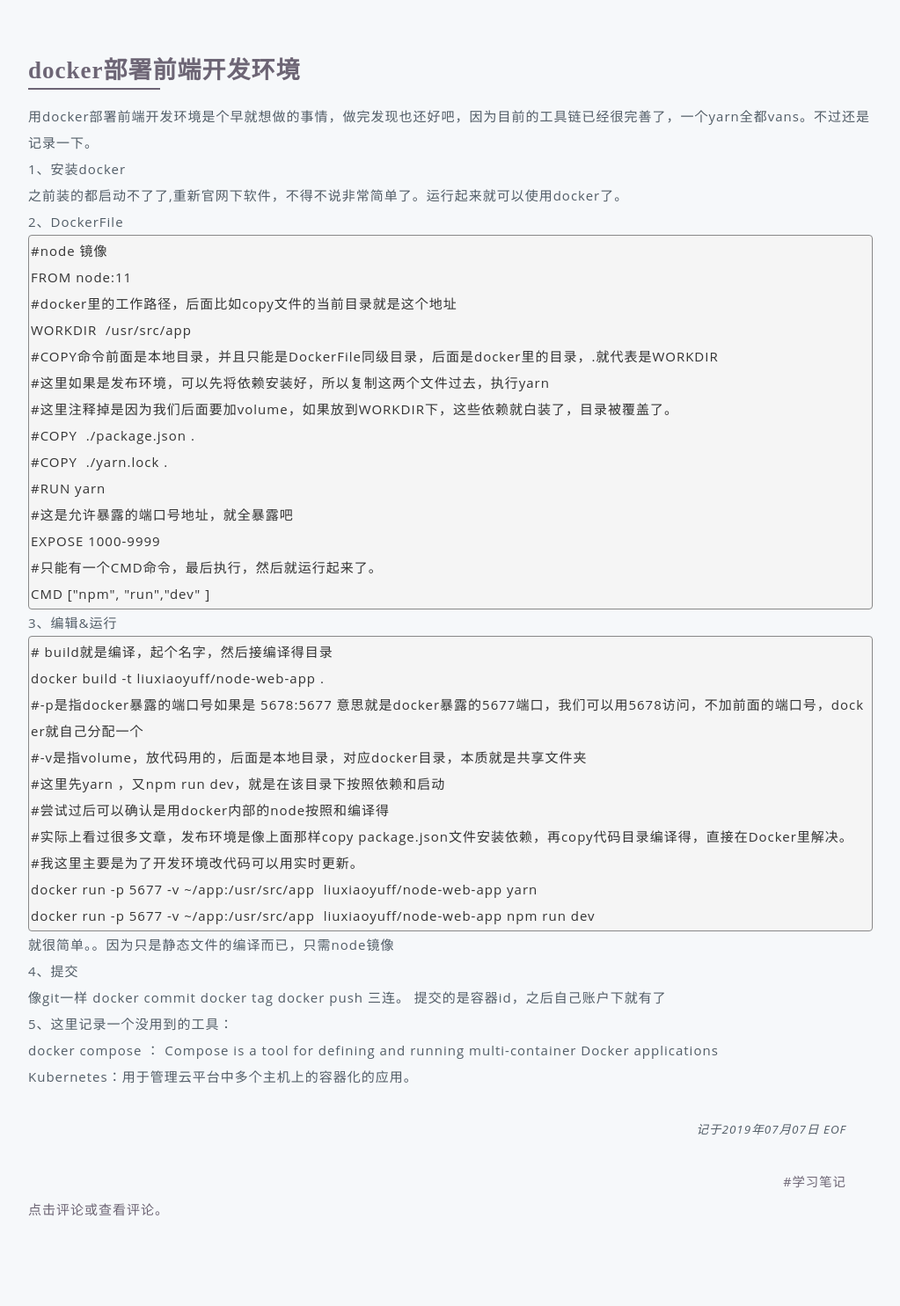
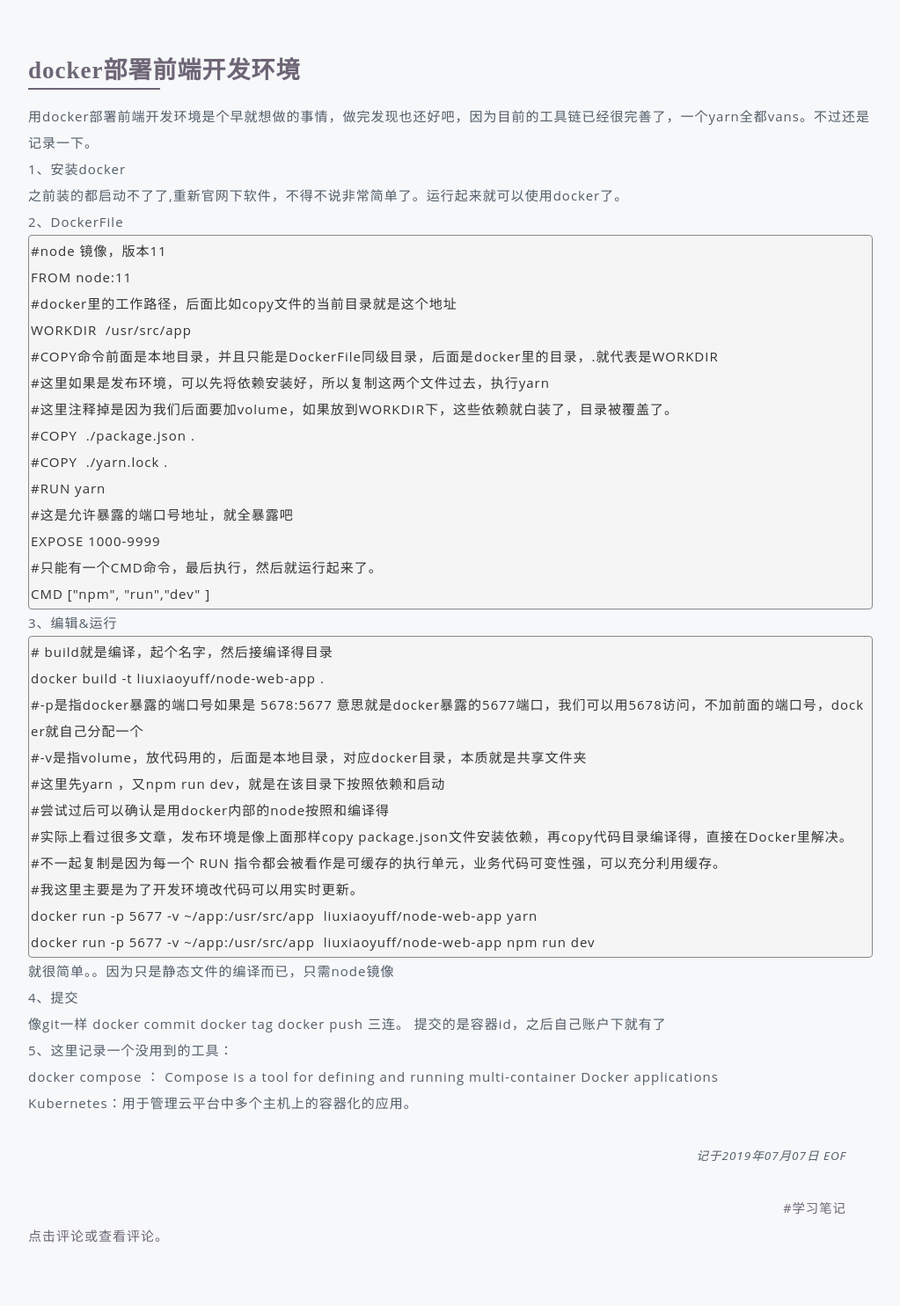
Before and after one commit to mayloveless/wanglingfei.github.com, a Jekyll site: the page built from _posts/techNote/2019-07-07-docker&node.md, in a window 1280 px wide. Shown: the whole page at 88% size, without its empty margins (128-1151 px from the left). Built offline with Jekyll 4.4.1, drawn with Linux system fonts in a browser that asks for light colours; nearby versions of some CDN libraries; library files that are not in the unit come from our copies; before the commit the page ends 1455 px from its top, so only the background shows below that.

Commit message:
edit post

```diff
--- a/_posts/techNote/2019-07-07-docker&node.md
+++ b/_posts/techNote/2019-07-07-docker&node.md
@@ -14,7 +14,7 @@ tags:  学习笔记
 
 2、DockerFile
 
-    #node 镜像
+    #node 镜像，版本11
     FROM node:11
     #docker里的工作路径，后面比如copy文件的当前目录就是这个地址
     WORKDIR  /usr/src/app
@@ -38,6 +38,7 @@ tags:  学习笔记
     #这里先yarn ，又npm run dev，就是在该目录下按照依赖和启动
     #尝试过后可以确认是用docker内部的node按照和编译得
     #实际上看过很多文章，发布环境是像上面那样copy package.json文件安装依赖，再copy代码目录编译得，直接在Docker里解决。
+    #不一起复制是因为每一个 RUN 指令都会被看作是可缓存的执行单元，业务代码可变性强，可以充分利用缓存。
     #我这里主要是为了开发环境改代码可以用实时更新。
     docker run -p 5677 -v ~/app:/usr/src/app  liuxiaoyuff/node-web-app yarn
     docker run -p 5677 -v ~/app:/usr/src/app  liuxiaoyuff/node-web-app npm run dev
```
